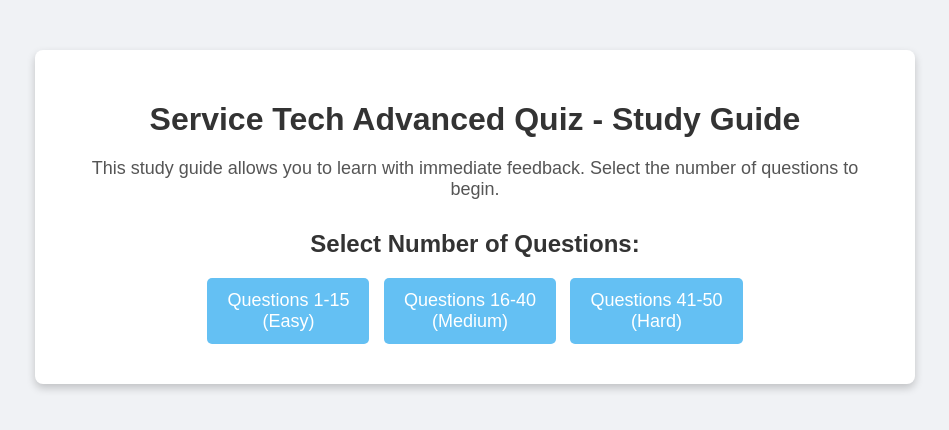
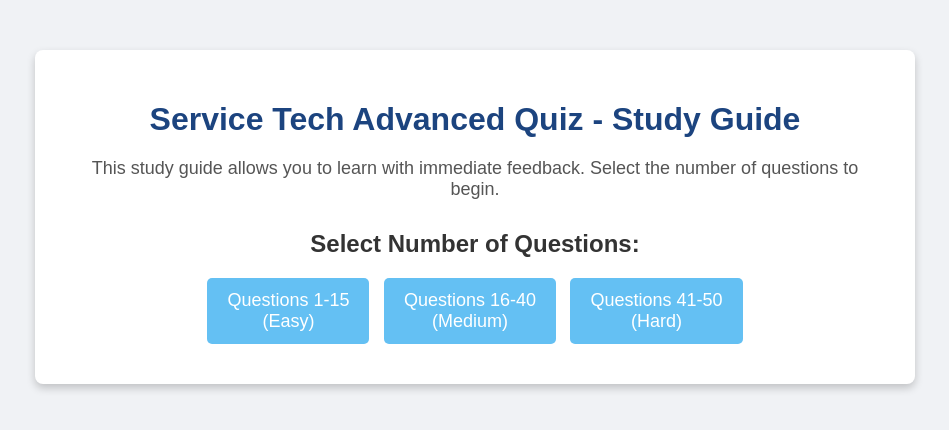
Before and after one commit to ITCServiceGroup/StudyGuide, a plain HTML site: page index.html in a window 1280 px wide. Shown: the whole page, without its empty margins (165-1114 px from the left). Drawn offline with Linux system fonts and the light colour scheme.

Commit message:
Style Changes

```diff
--- a/styles.css
+++ b/styles.css
@@ -22,7 +22,7 @@ body {
 #quiz-title {
   font-size: 32px;
   font-weight: bold;
-  color: #333333;
+  color: #1c447f;
   margin-bottom: 20px;
 }
 
```
